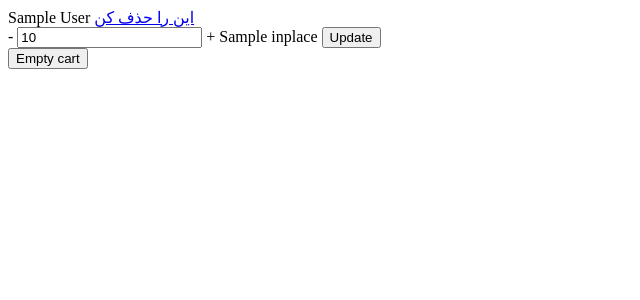
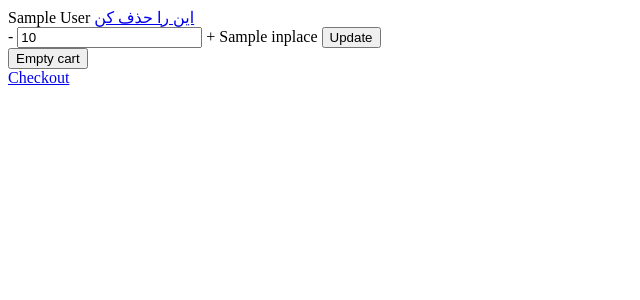
Before and after one commit to hosein-1/django_bookshop, a Django app: template cart/templates/cart/cart_detail.html in a window 1280 px wide. Shown: the top 300 px of the page, without its empty margins (0-640 px from the left). Run offline with Django 4.2, Linux system fonts and the light colour scheme; the template is opened without the code that fills it: most values are stand-ins (such as "Sample title", 1, 10 or a date in 2020).

Commit message:
add checkout link for order

```diff
--- a/cart/templates/cart/cart_detail.html
+++ b/cart/templates/cart/cart_detail.html
@@ -26,6 +26,10 @@ Cart Detail
             <input type="submit" value="Empty cart">
         </form>
     </div>
+
+    <div>
+        <a href="{% url 'orders:order_create' %}">Checkout</a>
+    </div>
         <script type="text/javascript">
       function increaseCount(a, b) {
         var input = b.previousElementSibling;
```
